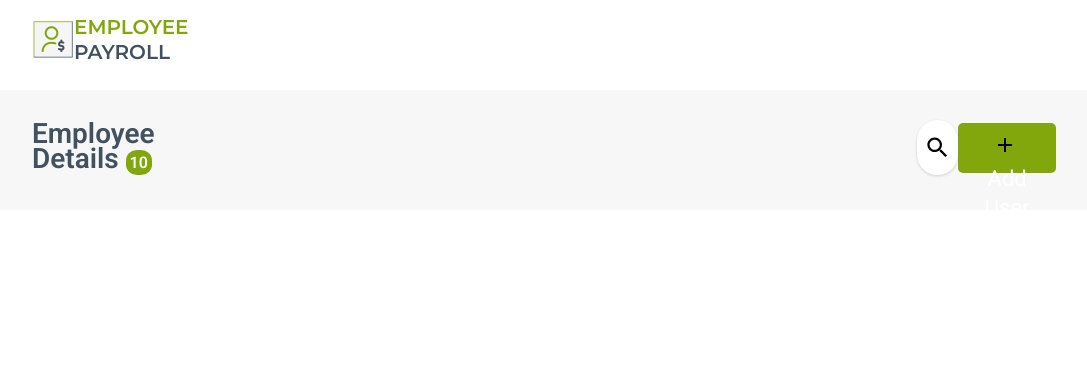
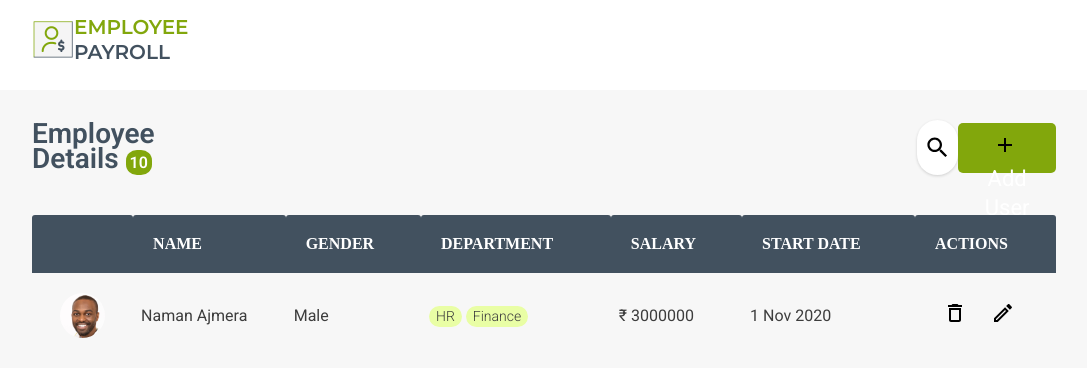
Before and after one commit to namanajmera/Employee-Payroll-App-Website, a plain HTML site: page pages/employee_payroll_home.html in a window 1280 px wide. Shown: the whole page, without its empty margins (96-1183 px from the left). Drawn offline with Linux system fonts and the light colour scheme.

Commit message:
Added: Add the details in table form to display.

```diff
--- a/css/style_home.css
+++ b/css/style_home.css
@@ -121,3 +121,80 @@ body {
      cursor: pointer;
      text-decoration: none;
 }
+
+/* Table Content */
+
+.table-main {
+     width: 80%;
+     margin: 0 auto;
+     overflow: auto;
+}
+
+.table {
+     width: 100%;
+     border-collapse: separate;
+     border-spacing: 0 15px;
+     min-width: 800px;
+}
+
+td, th {
+     text-align: left;
+     padding: 5px 8px;
+}
+
+th {
+     background: #42515F 0% 0% no-repeat padding-box;
+     border-radius: 3px 3px 0px 0px;
+     text-align: left;
+     font: normal normal medium 18px/24px Roboto;
+     letter-spacing: 0px;
+     color: #FFFFFF;
+     text-transform: uppercase;
+     border: 0px solid #dddddd;
+     padding: 20px;
+     opacity: 1;
+}
+
+tr:not(:first-child) {
+     font: normal normal normal 14px/21px Roboto;
+     letter-spacing: 0px;
+     color: #3d3d3d;
+     opacity: 1;
+}
+
+td {
+     text-align: left;
+     font: normal normal normal 16px/21px Roboto;
+     letter-spacing: 0px;
+     color: #3D3D3D;
+     opacity: 1;
+}
+
+td:first-child {
+     display: flex;
+     align-items: center;
+}
+
+td img {
+     margin-left: 20px;
+}
+
+.actions {
+     margin-left: 20px;
+     cursor: pointer;
+}
+
+.dept-label {
+     background: #E9FEA5 0% 0% no-repeat padding-box;
+     border-radius: 13px;
+     width: fit-content;
+     padding: 1px 7px;
+     display: inline-block;
+     text-align: left;
+     font: normal normal normal 14px/19px Roboto;
+     letter-spacing: 0px;
+     color: #3D3D3D;
+     text-transform: capitalize;
+     font-weight: 300;
+     opacity: 1;
+}
--- a/pages/employee_payroll_home.html
+++ b/pages/employee_payroll_home.html
@@ -36,6 +36,37 @@
                <a href="/pages/employee_payroll_form.html" class="add-button">
                     <img src="/assets/design-icons/add_black_24dp.svg" class="plus-button" alt="">Add User</a>
           </div>
+          <div class="table-main">
+
+               <table class="table" id="display">
+                    <tr>
+                         <th></th>
+                         <th>Name</th>
+                         <th>Gender</th>
+                         <th>Department</th>
+                         <th>Salary</th>
+                         <th>Start Date</th>
+                         <th>Actions</th>
+                    </tr>
+                    <tr>
+                         <td><img src="/assets/profile-images/Ellipse -2.png" alt="" class="progile"></td>
+                         <td>Naman Ajmera</td>
+                         <td>Male</td>
+                         <td>
+                              <div class="dept-label">HR</div>
+                              <div class="dept-label">Finance</div>
+                         </td>
+                         <td>₹ 3000000</td>
+                         <td>1 Nov 2020</td>
+                         <td>
+                              <img src="/assets/design-icons/delete_black_24dp.svg" alt="delete" id="1" class="actions"
+                                   onclick="remove(this)">
+                              <img src="/assets/design-icons/edit_black_24dp.svg" alt="edit" id="2" class="actions"
+                                   onclick="update(this)">
+                         </td>
+                    </tr>
+               </table>
+          </div>
      </div>
 </body>
 
```
Also changed, not shown: assets/design-icons/delete_black_24dp.svg (added), assets/design-icons/edit_black_24dp.svg (added).
